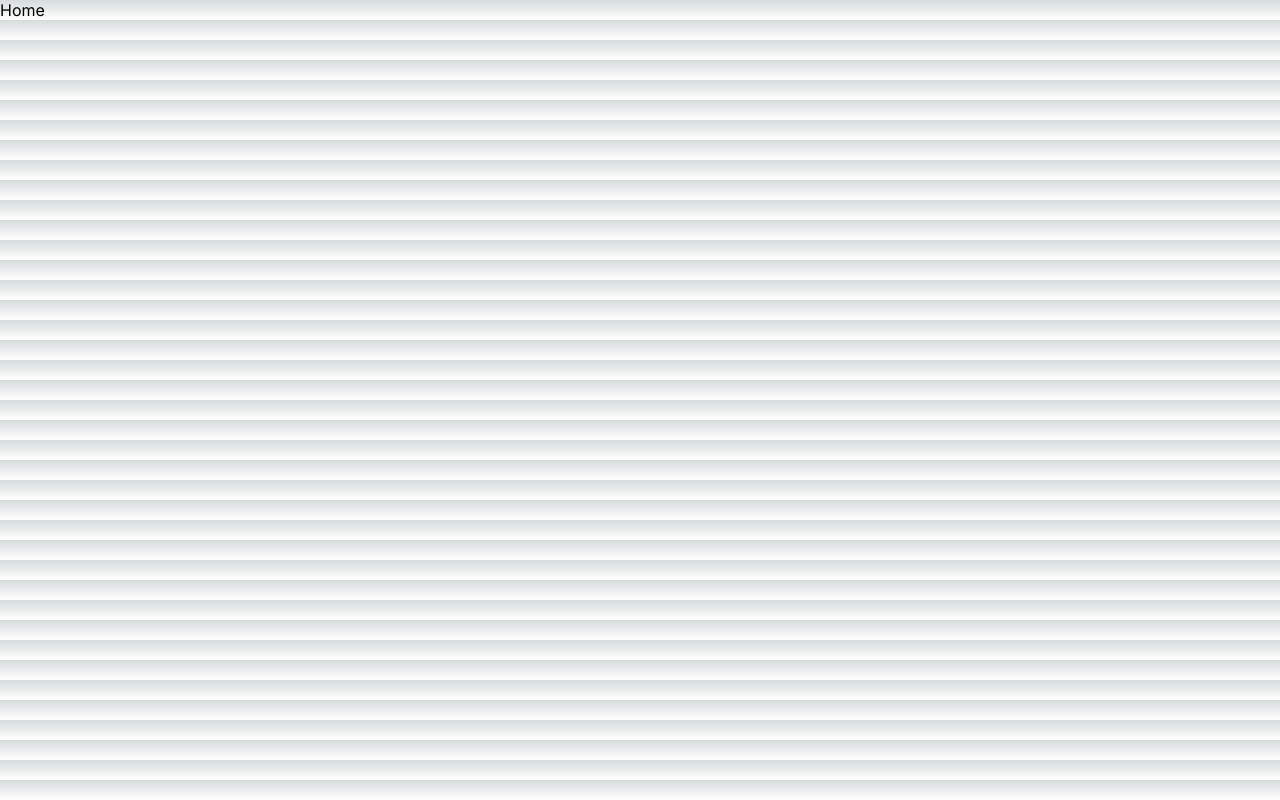
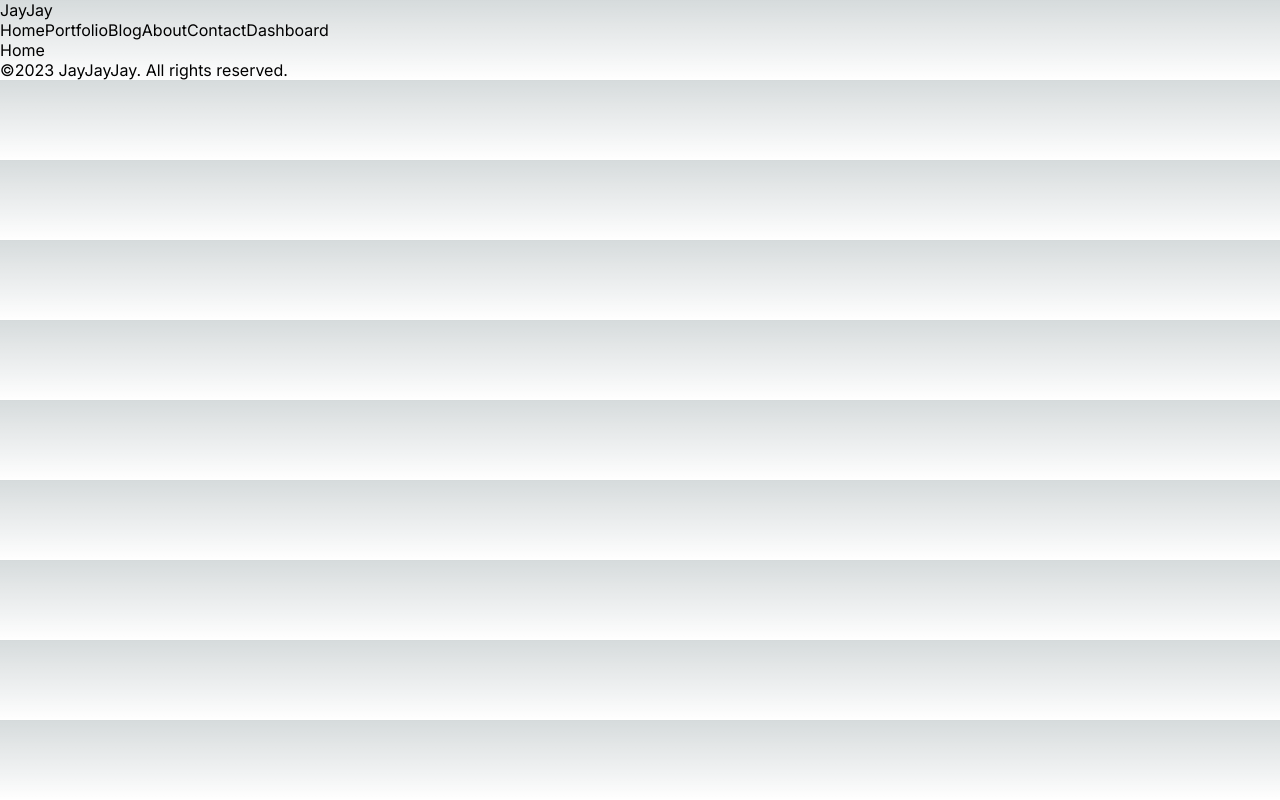
Before and after one commit to jaehak815/portfolio_nextjs, a Next.js app: page / in a window 1280 px wide. Built offline with nearby package versions, Linux system fonts and the light colour scheme.

Commit message:
Layouts_Components

```diff
--- a/package.json
+++ b/package.json
@@ -11,7 +11,7 @@
   "dependencies": {
     "eslint": "8.42.0",
     "eslint-config-next": "13.4.5",
-    "next": "13.4.5",
+    "next": "^13.4.6",
     "react": "18.2.0",
     "react-dom": "18.2.0"
   }
--- a/src/app/layout.js
+++ b/src/app/layout.js
@@ -1,5 +1,7 @@
 import './globals.css'
 import { Inter } from 'next/font/google'
+import Navbar from '@/components/navbar/Navbar'
+import Footer from '@/components/footer/Footer'
 
 const inter = Inter({ subsets: ['latin'] })
 
@@ -11,7 +13,11 @@
 export default function RootLayout({ children }) {
   return (
     <html lang="en">
-      <body className={inter.className}>{children}</body>
+      <body className={inter.className}>
+        <Navbar />
+        {children}
+        <Footer />
+        </body>
     </html>
   )
 }
--- /dev/null
+++ b/src/components/footer/Footer.jsx
@@ -0,0 +1,12 @@
+import React from 'react'
+
+const Footer = () => {
+  return (
+    <div>
+      <div>©2023 JayJayJay. All rights reserved.</div>
+      <div></div>
+    </div>
+  )
+}
+
+export default Footer
--- /dev/null
+++ b/src/components/navbar/Navbar.jsx
@@ -0,0 +1,51 @@
+import Link from 'next/link'
+import React from 'react'
+
+const links = [
+    {
+      id: 1,
+      title: "Home",
+      url: "/",
+    },
+    {
+      id: 2,
+      title: "Portfolio",
+      url: "/portfolio",
+    },
+    {
+      id: 3,
+      title: "Blog",
+      url: "/blog",
+    },
+    {
+      id: 4,
+      title: "About",
+      url: "/about",
+    },
+    {
+      id: 5,
+      title: "Contact",
+      url: "/contact",
+    },
+    {
+      id: 6,
+      title: "Dashboard",
+      url: "/dashboard",
+    },
+  ];
+
+const Navbar = () => {
+  return (
+    <div>
+        <Link href="/">JayJay</Link>
+        <div>
+          {links.map((link)=>(
+            <Link key={link.id} href={link.url}>
+            {link.title}</Link>
+          ))}
+        </div>
+    </div>
+  )
+}
+
+export default Navbar
```
Also changed, not shown: src/app/contact/loading.jsx (added, +9 -0 lines), jsconfig.json (line endings or trailing spaces), 1 other file (tests, documents, lock files or other folders).
